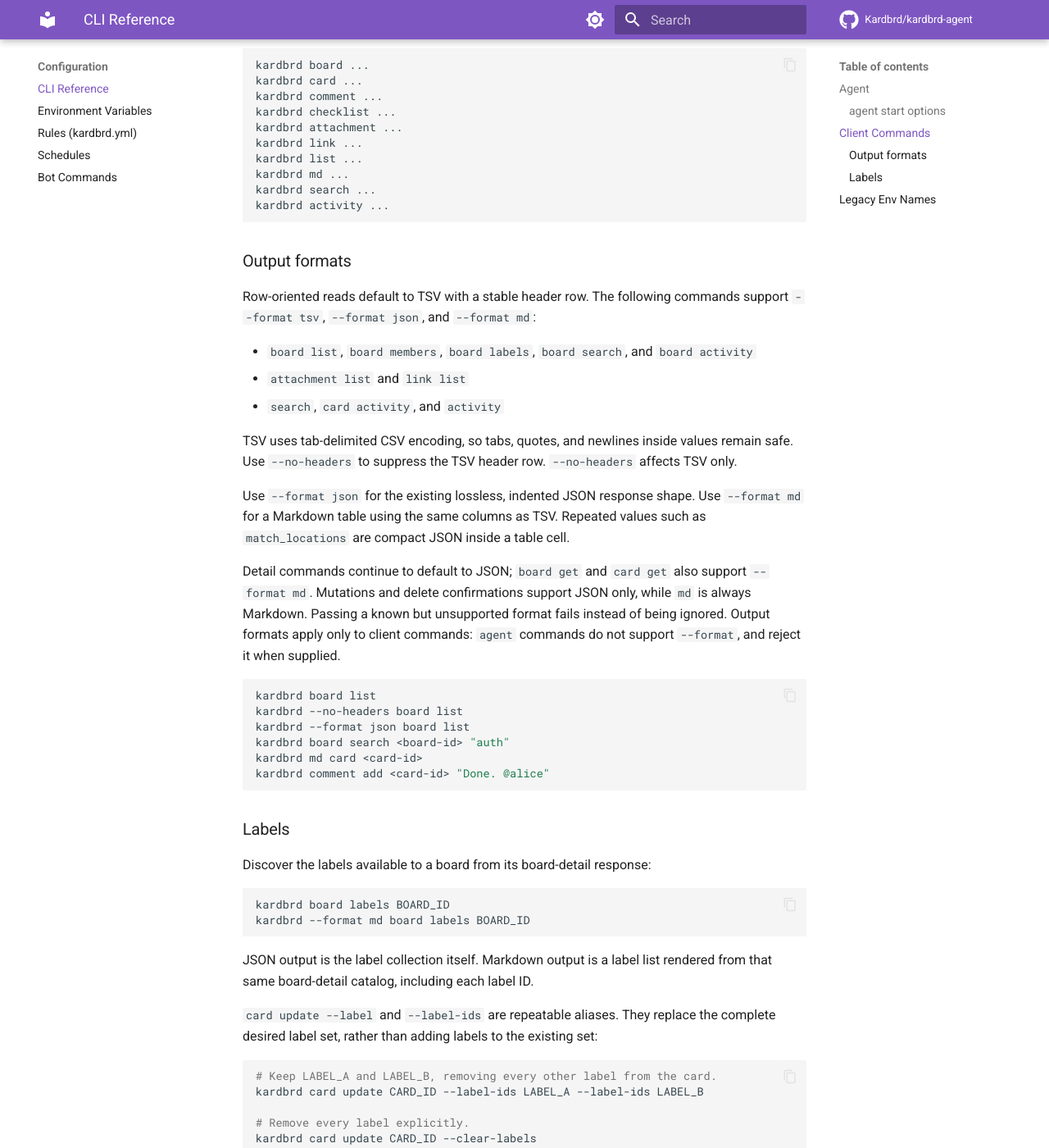
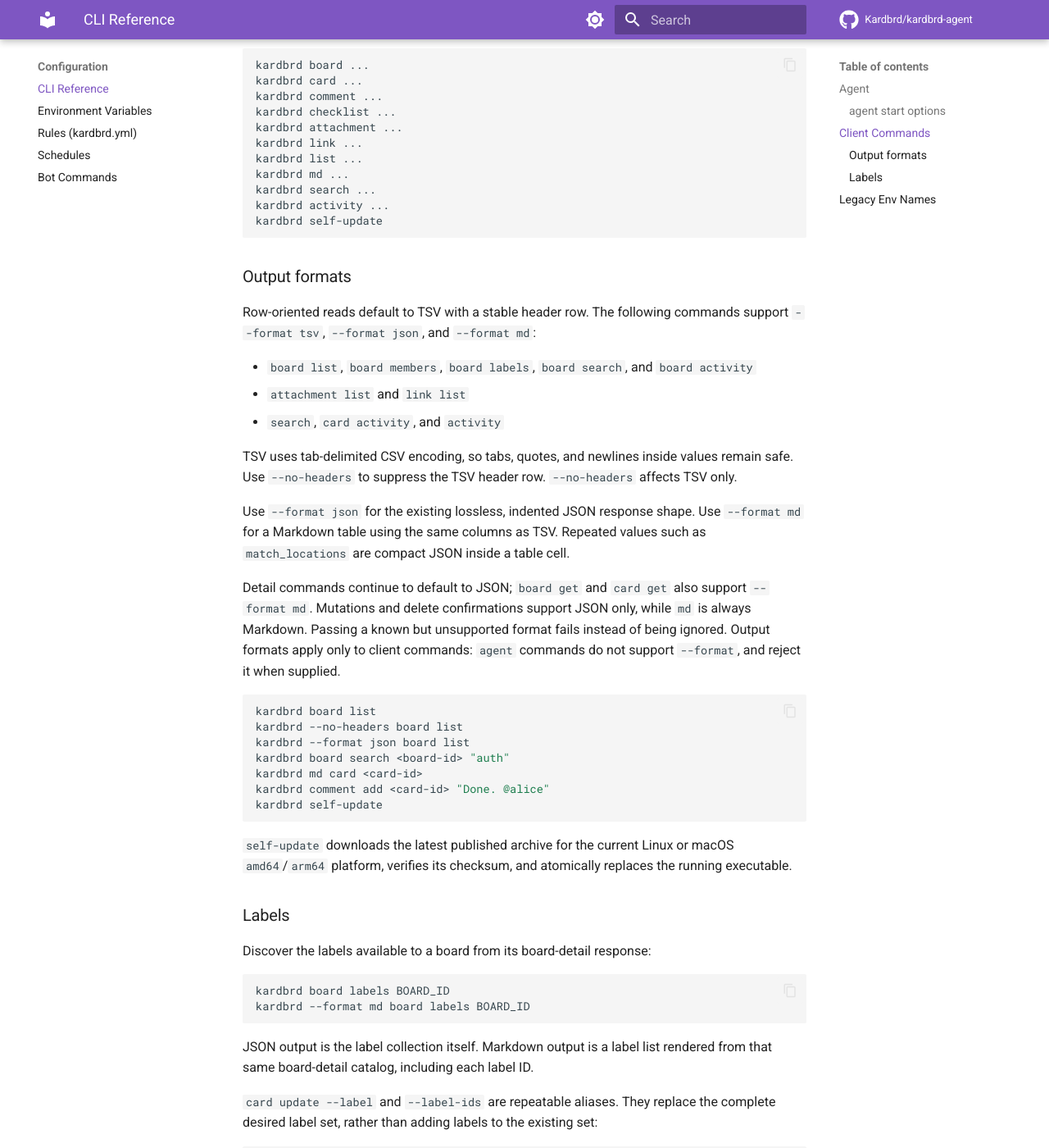
Before and after one commit to Kardbrd/kardbrd-agent, an MkDocs documentation site: the page built from docs/configuration/cli.md, in a window 1280 px wide and 1400 px high, scrolled down 1447 px. Shown: the whole window at 82% size. Built offline with MkDocs 1.6.1 and Material for MkDocs 9.7.7, drawn with Linux system fonts in a browser that asks for light colours; comment, search, counter and statistics services are not loaded.

Commit message:
docs: describe verified self-update releases

````diff
--- a/docs/configuration/cli.md
+++ b/docs/configuration/cli.md
@@ -51,6 +51,7 @@ kardbrd list ...
 kardbrd md ...
 kardbrd search ...
 kardbrd activity ...
+kardbrd self-update
 ```
 
 ### Output formats
@@ -74,7 +75,12 @@ kardbrd --format json board list
 kardbrd board search <board-id> "auth"
 kardbrd md card <card-id>
 kardbrd comment add <card-id> "Done. @alice"
+kardbrd self-update
 ```
+
+`self-update` downloads the latest published archive for the current Linux or
+macOS `amd64`/`arm64` platform, verifies its checksum, and atomically replaces
+the running executable.
 
 ### Labels
 
````
Also changed, not shown: README.md (+1 -0 lines), docs/changelog.md (+2 -0 lines), 1 other file.
